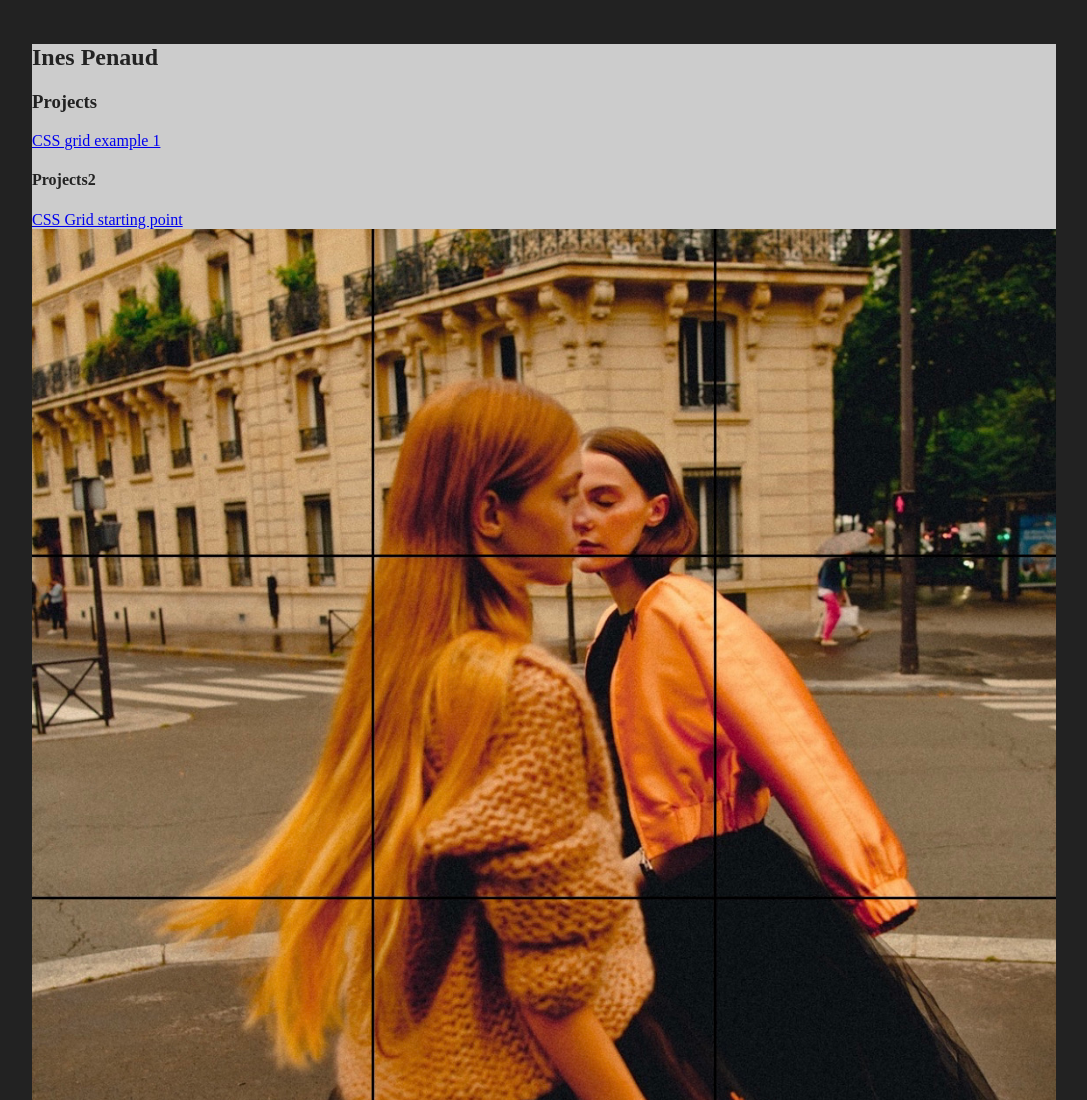
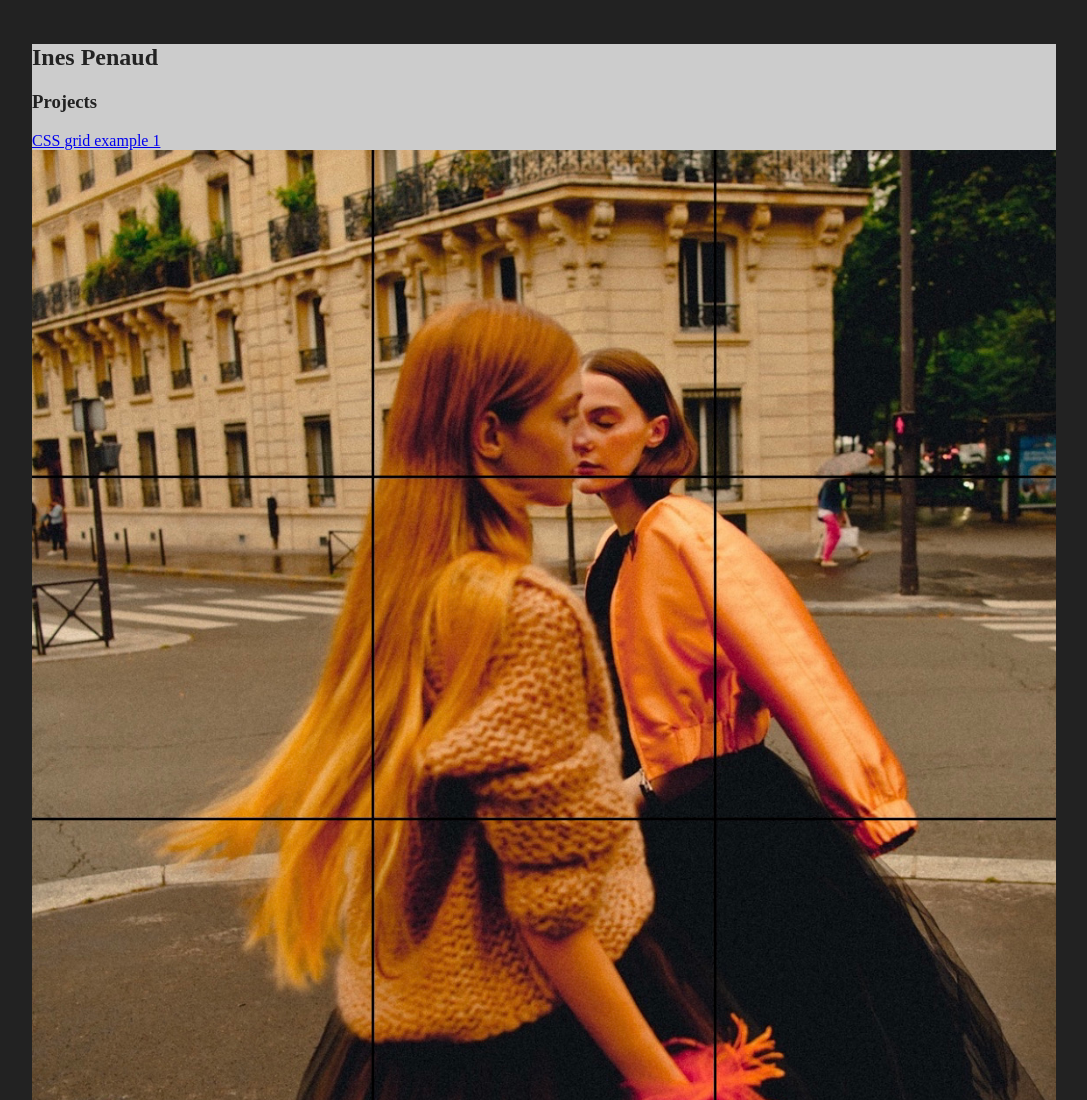
Before and after one commit to Inespenaud/core-1-int-ines-settup-demo, a website built with Parcel: page index.html in a window 1280 px wide. Shown: the top 1100 px of the page, without its empty margins (96-1183 px from the left). Built offline with nearby package versions, Linux system fonts and the light colour scheme.

Commit message:
Revert "colour"
This reverts commit bfc8e12e3e2feafa980db524d8d62ca1892d4eda.

```diff
--- a/index.html
+++ b/index.html
@@ -30,8 +30,6 @@
     <h2>Ines Penaud</h2>
     <h3>Projects</h3>
     <a href="projects/css-grid-example-1.html">CSS grid example 1</a>
-    <h4>Projects2</h4>
-    <a href="projects2/0-starting-point.html">CSS Grid starting point</a>
   </aside>
     <section class="main-content">
   <img src="img/IMG_11111.jpg"/>
```
